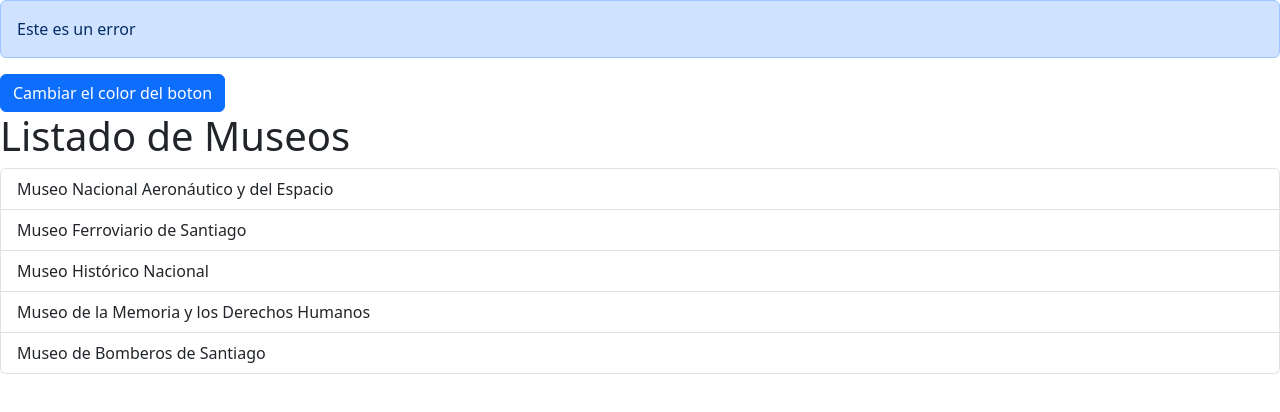
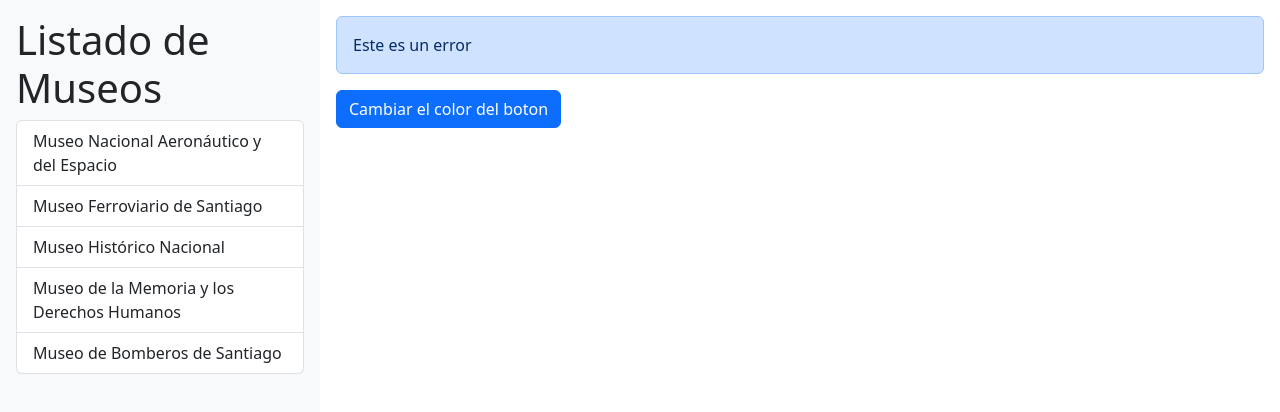
Before and after one commit to pschonffeldt/museos, a React (Vite) app in the folder latest/: page / in a window 1280 px wide. Shown: the top 412 px of the page. Built offline with nearby package versions, Linux system fonts and the light colour scheme.

Commit message:
Add basic layout

```diff
--- a/latest/src/Components/App.tsx
+++ b/latest/src/Components/App.tsx
@@ -3,6 +3,8 @@
 import ListResults from "./ListResults";
 import Alert from "./Alert";
 import Button from "./Button";
+import SideBar from "./SideBar";
+import "../index.css";
 
 // Constants
 
@@ -26,14 +28,20 @@ const handleSelectItem = (item: string) => {
 
 function App() {
   return (
-    <div>
-      <Alert text="Este es un error" />
-      <Button text={buttonText} />
-      <ListResults
-        items={items}
-        heading="Listado de Museos"
-        onSelectItem={handleSelectItem}
-      />
+    <div className="layout">
+      <aside className="sidebar">
+        <SideBar>
+          <ListResults
+            items={items}
+            heading="Listado de Museos"
+            onSelectItem={handleSelectItem}
+          />
+        </SideBar>
+      </aside>
+      <main className="main">
+        <Alert text="Este es un error" />
+        <Button text={buttonText} />
+      </main>
     </div>
   );
 }
--- a/latest/src/Components/SideBar.tsx
+++ b/latest/src/Components/SideBar.tsx
@@ -1,3 +1,9 @@
-export default function SideBar() {
-  return <div>SideBar</div>;
+import { ReactNode } from "react";
+
+type SideBarProps = {
+  children: ReactNode;
+};
+
+export default function SideBar({ children }: SideBarProps) {
+  return <div>{children}</div>;
 }
--- /dev/null
+++ b/latest/src/index.css
@@ -0,0 +1,18 @@
+/* layout.css */
+.layout {
+  display: flex;
+  height: 100vh;
+}
+
+.sidebar {
+  width: 25%;
+  min-width: 200px;
+  background-color: #f8f9fa; /* Optional: light gray */
+  padding: 1rem;
+}
+
+.main {
+  width: 75%;
+  padding: 1rem;
+  overflow-y: auto;
+}
```
Also changed, not shown: 1 other file (tests, documents, lock files or other folders).
